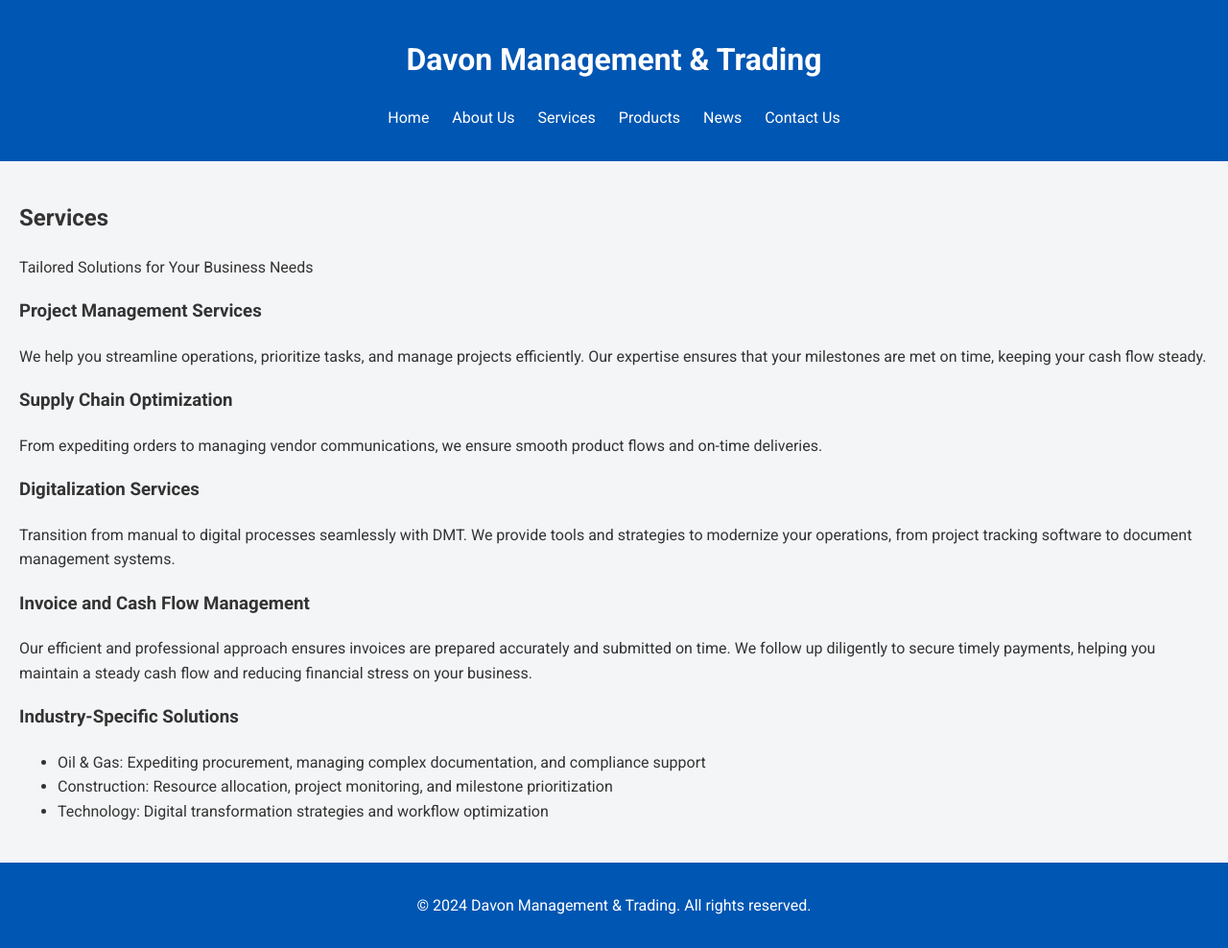
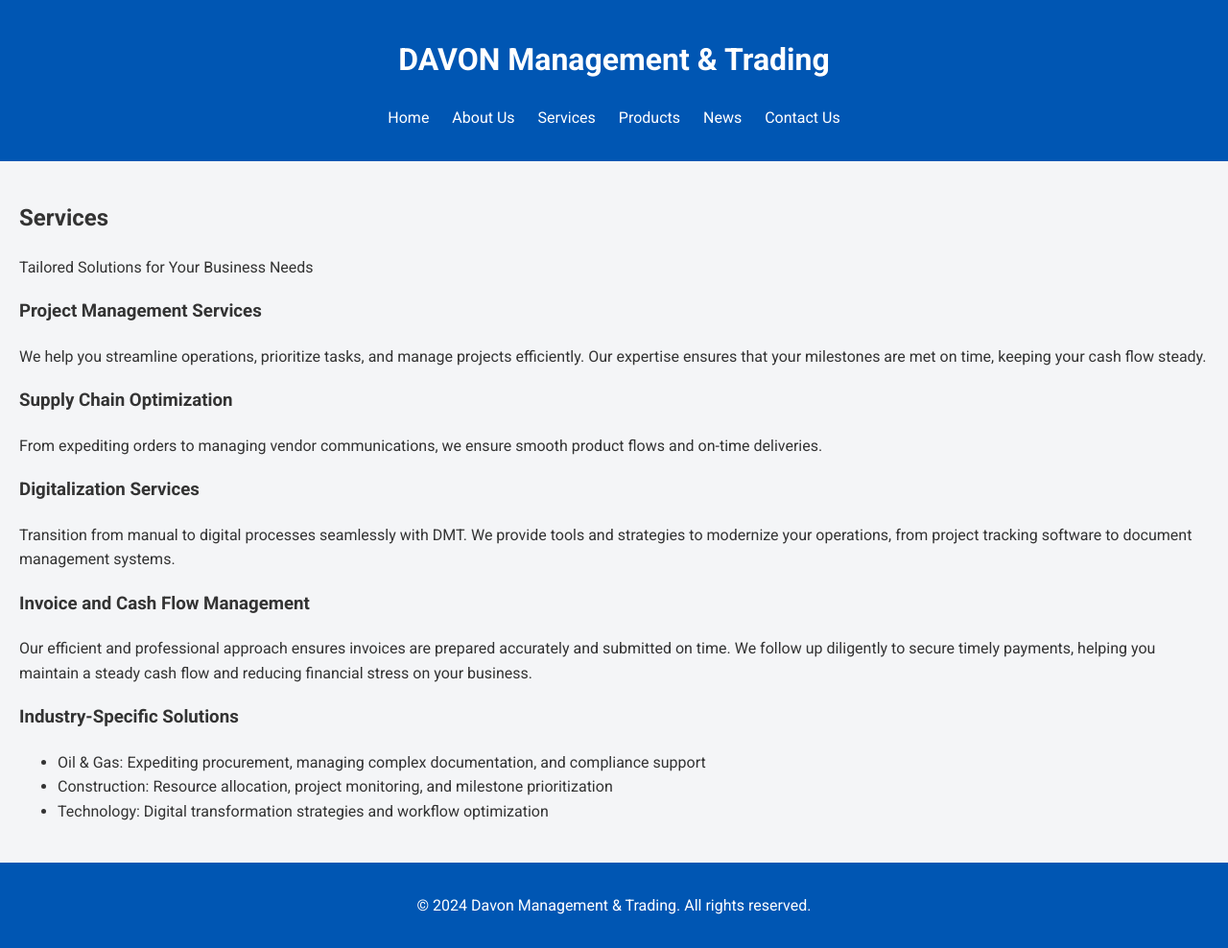
Before and after one commit to Davonmt/davonmt.com, a Jekyll site: the page services.html, which Jekyll copies as it is, in a window 1280 px wide. Shown: the whole page at 96% size. Built offline with Jekyll 4.4.1, drawn with Linux system fonts in a browser that asks for light colours.

```diff
--- a/services.html
+++ b/services.html
@@ -9,7 +9,7 @@
 </head>
 <body>
     <header>
-        <h1>Davon Management & Trading</h1>
+        <h1>DAVON Management & Trading</h1>
         <nav>
             <ul>
                 <li><a href="index.html">Home</a></li>
```
